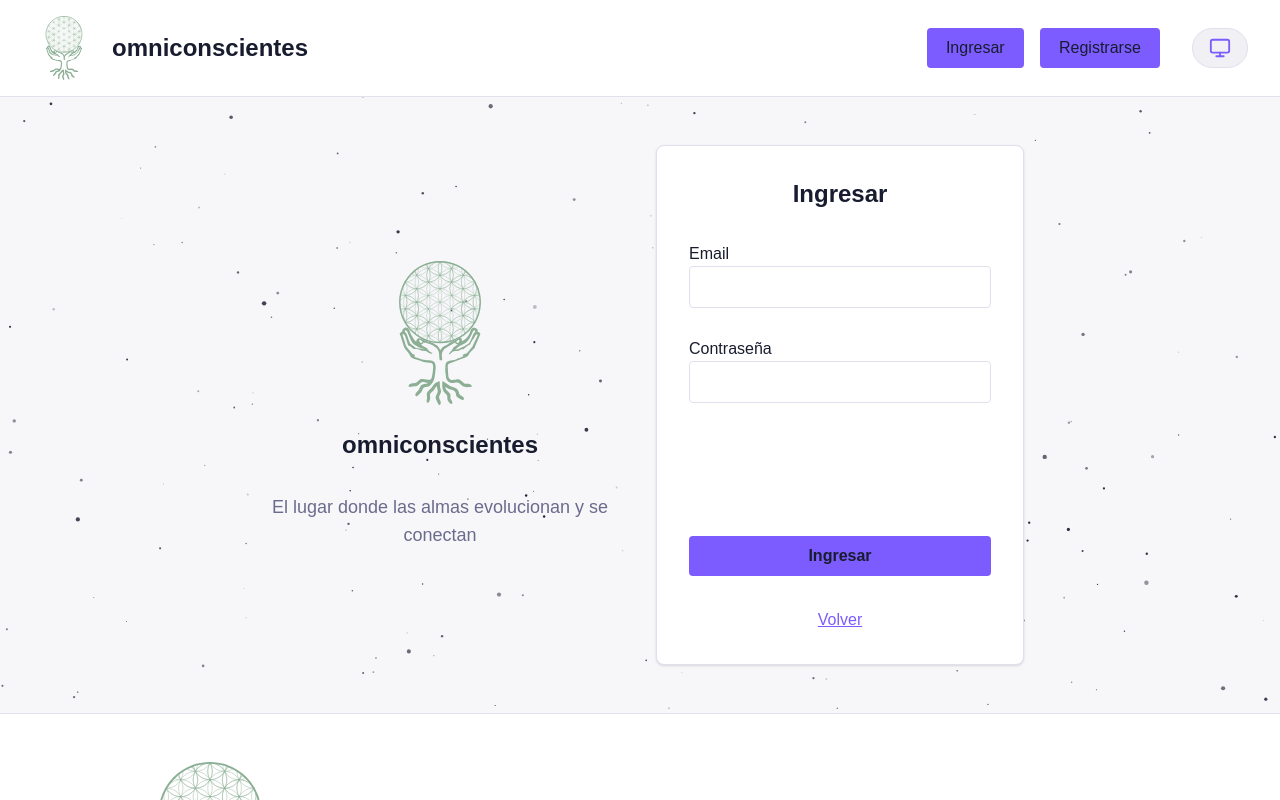
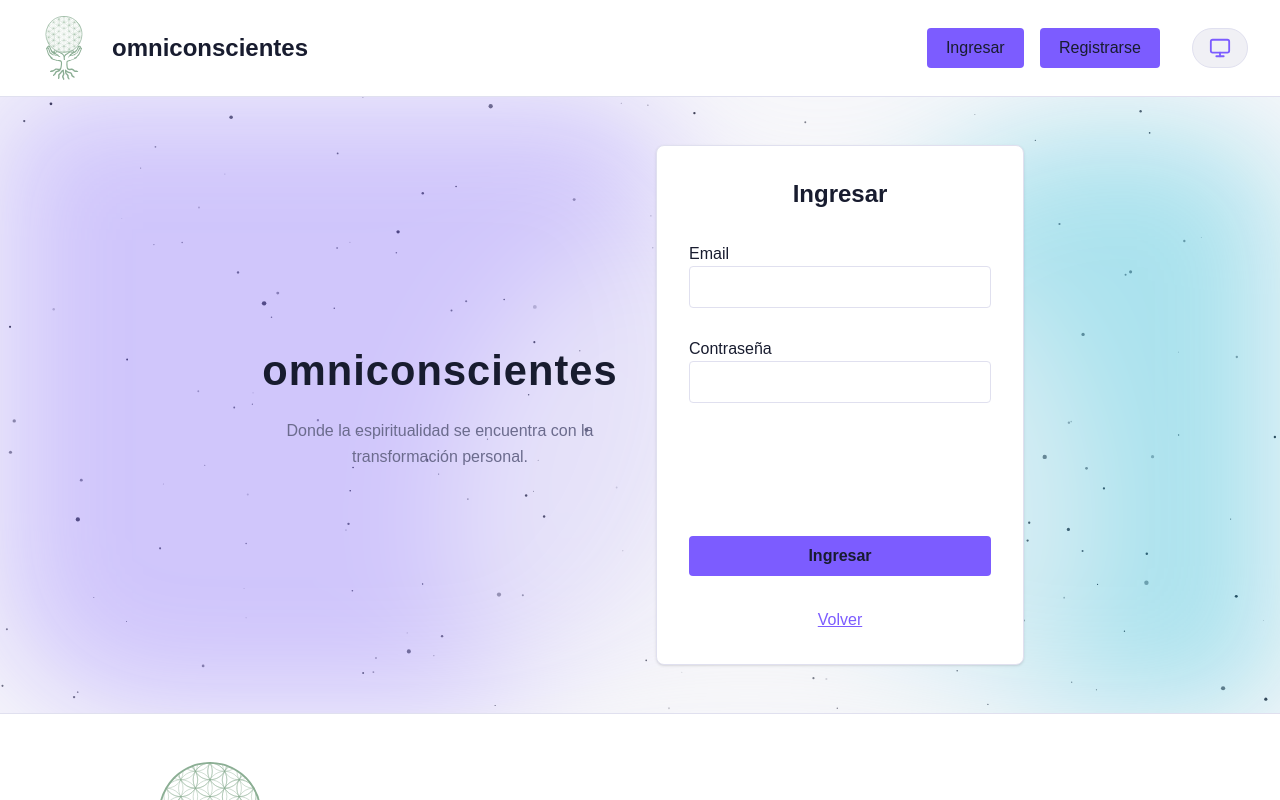
Before and after one commit to danieldatri/omniconscientes-frontend, a Next.js app: page / in a window 1280 px wide. Both pictures are taken after a click on the button "Ingresar". Shown: the top 800 px of the page. Built offline with nearby package versions, Linux system fonts and the light colour scheme.

Commit message:
feat: add Nebula component for enhanced background effects in AuthForm

```diff
--- a/src/components/AuthForm.tsx
+++ b/src/components/AuthForm.tsx
@@ -1,8 +1,8 @@
 "use client";
 import React, { useState } from "react";
 import { useAuthUI } from "@/app/providers";
-import Image from "next/image";
 import Starfield from "@/components/Starfield";
+import Nebula from "@/components/Nebula";
 
 export default function AuthForm() {
   const { formMode, closeForm } = useAuthUI();
@@ -35,25 +35,14 @@ export default function AuthForm() {
   return (
     <div className="relative w-full flex items-center justify-center overflow-hidden" style={{ background: "var(--background)", color: "var(--text)" }}>
       <Starfield className="absolute inset-0 w-full h-full" />
-      <div className="w-full max-w-3xl mx-auto grid grid-cols-1 md:grid-cols-2 gap-8 items-center py-12" style={{ position: 'relative', zIndex: 2 }}>
-        {/* Sección izquierda: logo y frase */}
-        <div className="hidden md:flex flex-col items-center justify-center gap-6">
-          <Image src="/logo.svg" alt="Logo Omniconscientes" width={120} height={120} priority />
-          {isRegister ? (
-              <>
-                  <span className="text-2xl font-bold text-center" style={{ color: "var(--text)" }}>omniconscientes</span>
-                  <p className="text-lg text-center mt-2" style={{ color: "var(--text-muted)" }}>
-                      El lugar donde las almas evolucionan y se conectan
-                  </p>
-              </>
-          ) : (
-            <>
-              <span className="text-2xl font-bold text-center" style={{ color: "var(--text)" }}>omniconscientes</span>
-              <p className="text-lg text-center mt-2" style={{ color: "var(--text-muted)" }}>
-                El lugar donde las almas evolucionan y se conectan
-              </p>
-            </>
-          )}
+      <Nebula className="absolute inset-0 w-full h-full" />
+      <div className="w-full max-w-3xl mx-auto grid grid-cols-1 md:grid-cols-2 gap-8 items-center py-12" style={{ position: 'relative', zIndex: 3 }}>
+        {/* Sección izquierda: título y frase (sin logo) */}
+        <div className="hidden md:flex flex-col items-center justify-center gap-4 text-center">
+          <span className="font-extrabold tracking-wide" style={{ color: "var(--text)", fontSize: "clamp(1.75rem, 4.2vw, 2.6rem)" }}>omniconscientes</span>
+          <p className="leading-relaxed" style={{ color: "var(--text-muted)", maxWidth: 420 }}>
+            Donde la espiritualidad se encuentra con la transformación personal.
+          </p>
         </div>
         {/* Sección derecha: formulario */}
         <div className="w-full">
--- /dev/null
+++ b/src/components/Nebula.tsx
@@ -0,0 +1,32 @@
+"use client";
+import React from "react";
+import "@/styles/nebula.css";
+
+export type NebulaProps = {
+  className?: string;
+  style?: React.CSSProperties;
+};
+
+// Detecta si es móvil por user agent y pantalla pequeña
+function shouldHideNebula() {
+  if (typeof navigator === "undefined" || typeof window === "undefined") return false;
+  const isMobileUA = /Mobi|Android|iPhone|iPod|Mobile|webOS|BlackBerry|Windows Phone/i.test(navigator.userAgent);
+  const isSmallScreen = window.innerWidth < 600;
+  // Oculta solo si es móvil Y pantalla pequeña
+  return isMobileUA && isSmallScreen;
+}
+
+// Decorative blurred "nebula" background that plays nicely with the starfield.
+// Uses theme colors via CSS variables.
+export default function Nebula({ className = "absolute inset-0", style }: NebulaProps) {
+  if (shouldHideNebula()) return null;
+  return (
+    <div className={className} style={{ pointerEvents: 'none', zIndex: 2, ...style }}>
+      <div className="nebula-wrapper">
+        <div className="nebula-blob nebula-a" />
+        <div className="nebula-blob nebula-b" />
+        <div className="nebula-blob nebula-c" />
+      </div>
+    </div>
+  );
+}
--- /dev/null
+++ b/src/styles/nebula.css
@@ -0,0 +1,54 @@
+/* Nebula background styles */
+.nebula-wrapper {
+  position: absolute;
+  inset: 0;
+  overflow: hidden;
+  filter: blur(60px);
+  opacity: 0.32;
+  mix-blend-mode: screen;
+}
+.nebula-blob {
+  position: absolute;
+  border-radius: 9999px;
+  will-change: transform, opacity;
+  animation: drift 38s ease-in-out infinite;
+  transform: translateZ(0);
+}
+/* Primary purple glow */
+.nebula-a {
+  width: 48rem; height: 48rem;
+  background: var(--primary);
+  left: -10%; top: -15%;
+  animation-duration: 52s;
+  animation-delay: -6s;
+}
+/* Accent cyan glow */
+.nebula-b {
+  width: 36rem; height: 36rem;
+  background: var(--accent);
+  right: -8%; top: 10%;
+  animation-duration: 44s;
+  animation-delay: -12s;
+}
+/* Soft surface-alt glow to tie to theme */
+.nebula-c {
+  width: 40rem; height: 40rem;
+  background: var(--surface-alt);
+  left: 35%; bottom: -20%;
+  animation-duration: 60s;
+  animation-delay: -20s;
+  opacity: 0.6;
+}
+@keyframes drift {
+  0% { transform: translate3d(0,0,0) scale(1); }
+  25% { transform: translate3d(8%, -6%, 0) scale(1.08); }
+  50% { transform: translate3d(-6%, 6%, 0) scale(0.96); }
+  75% { transform: translate3d(4%, 4%, 0) scale(1.04); }
+  100% { transform: translate3d(0,0,0) scale(1); }
+}
+@media (max-width: 768px) {
+  .nebula-wrapper { filter: blur(46px); opacity: 0.28; }
+  .nebula-a { width: 32rem; height: 32rem; left: -20%; top: -25%; }
+  .nebula-b { width: 26rem; height: 26rem; right: -18%; top: 5%; }
+  .nebula-c { width: 28rem; height: 28rem; left: 20%; bottom: -28%; }
+}
```
